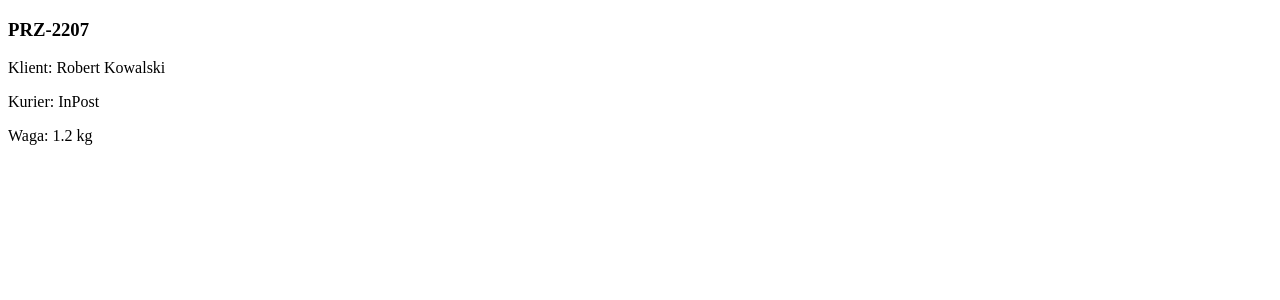
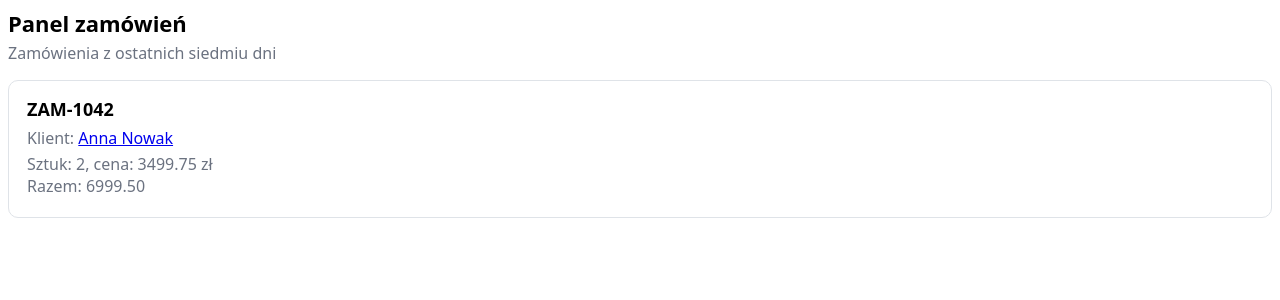
Before and after one commit to mkmattdev/k-js-2-react-1-kursanci, a React (Vite) app: page / in a window 1280 px wide. Shown: the top 300 px of the page. Built offline with nearby package versions, Linux system fonts and the light colour scheme.

Commit message:
add 02 lesson

```diff
--- a/src/02-jsx/Lesson.jsx
+++ b/src/02-jsx/Lesson.jsx
@@ -0,0 +1,12 @@
+import OrderCard from "./components/OrderCard";
+import PanelHeader from "./components/PanelHeader";
+import "./jsx.css";
+
+export default function Lesson() {
+  return (
+    <section className="panel">
+      <PanelHeader />
+      <OrderCard />
+    </section>
+  );
+}
--- a/src/02-jsx/components/OrderCard.jsx
+++ b/src/02-jsx/components/OrderCard.jsx
@@ -0,0 +1,25 @@
+export default function OrderCard() {
+  const order = {
+    id: "ZAM-1042",
+    customer: "Anna Nowak",
+    email: "anna.nowak@sklep.pl",
+    unitPricePln: 3499.75,
+    itemCount: 2,
+  };
+
+  const { id, customer, email, unitPricePln, itemCount } = order;
+  const totalPln = unitPricePln * itemCount;
+
+  return (
+    <article className="card">
+      <h3 className="card__title">{id}</h3>
+      <p className="card__row">
+        Klient: <a href={`mailto:${email}`}>{customer}</a>
+      </p>
+      <p className="card__row">
+        Sztuk: {itemCount}, cena: {unitPricePln.toFixed(2)} zł <br />
+        Razem: {totalPln.toFixed(2)}
+      </p>
+    </article>
+  );
+}
--- a/src/02-jsx/components/PanelHeader.jsx
+++ b/src/02-jsx/components/PanelHeader.jsx
@@ -0,0 +1,8 @@
+export default function PanelHeader() {
+  return (
+    <>
+      <h1 className="panel__title">Panel zamówień</h1>
+      <p className="panel__subtitle">Zamówienia z ostatnich siedmiu dni</p>
+    </>
+  );
+}
--- a/src/App.jsx
+++ b/src/App.jsx
@@ -1,5 +1,5 @@
-import Task from "./01-components-task/Task";
+import Lesson from "./02-jsx/Lesson";
 
 export default function App() {
-  return <Task />;
+  return <Lesson />;
 }
```
